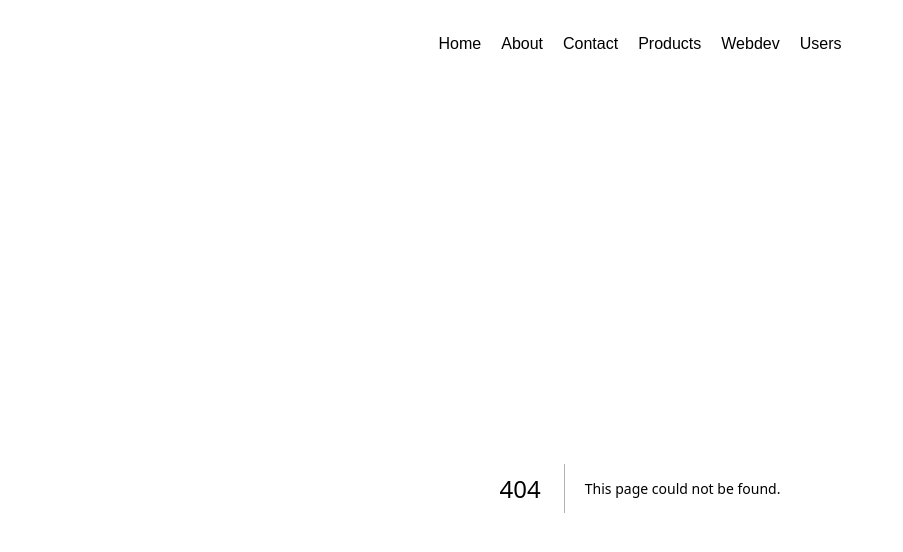
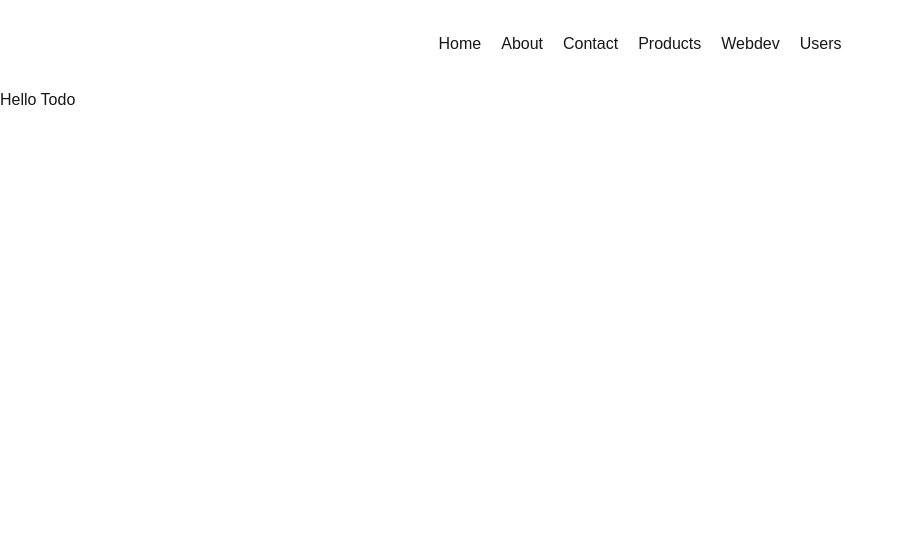
Before and after one commit to farooqzehri/NextJs-intro, a Next.js app: page /todo in a window 1280 px wide. Before the commit this address had no page. Shown: the top 552 px of the page, without its empty margins (0-903 px from the left). Built offline with nearby package versions, Linux system fonts and the light colour scheme.

Commit message:
Maknig a Todo APp

```diff
--- /dev/null
+++ b/app/todo/page.tsx
@@ -0,0 +1,13 @@
+import React from 'react'
+
+function Todo() {
+  return (
+    <>
+    <h1>Hello Todo</h1>
+
+    <input type="text" />
+    </>
+  )
+}
+
+export default Todo
```
